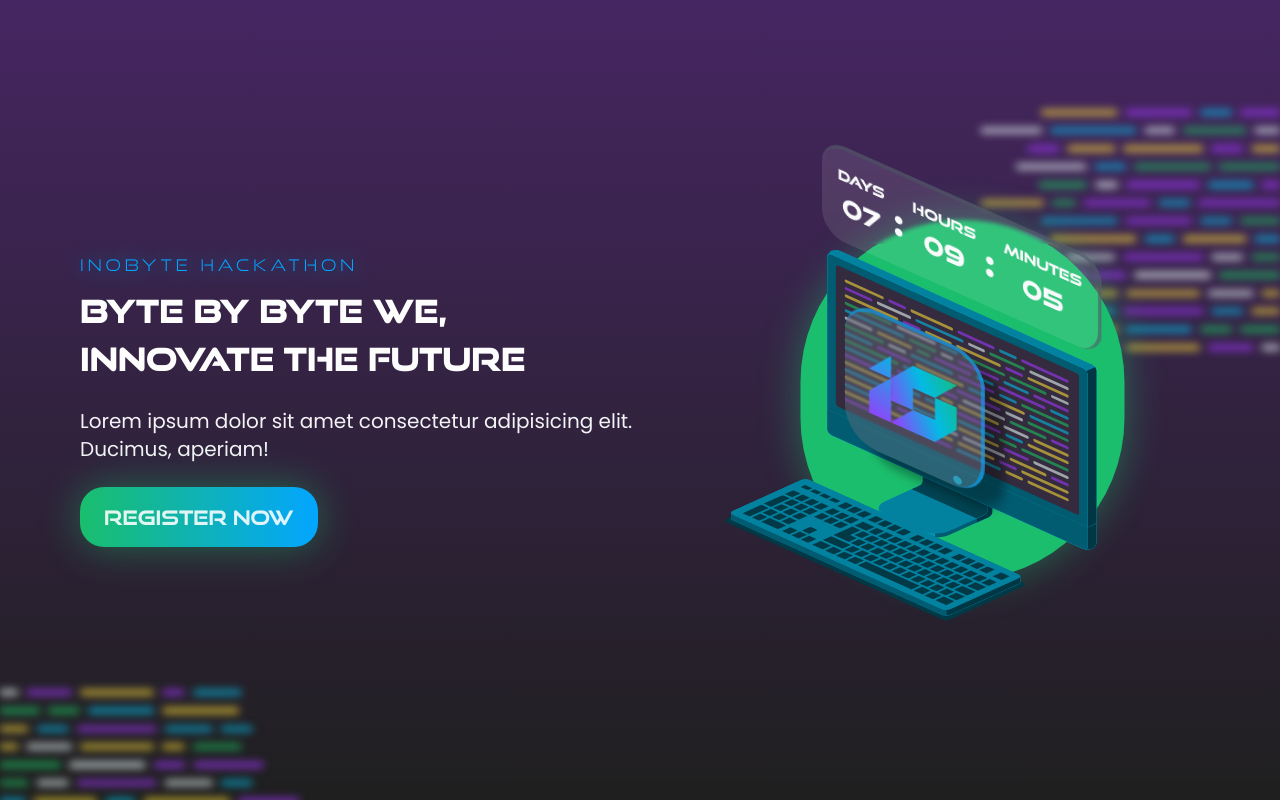
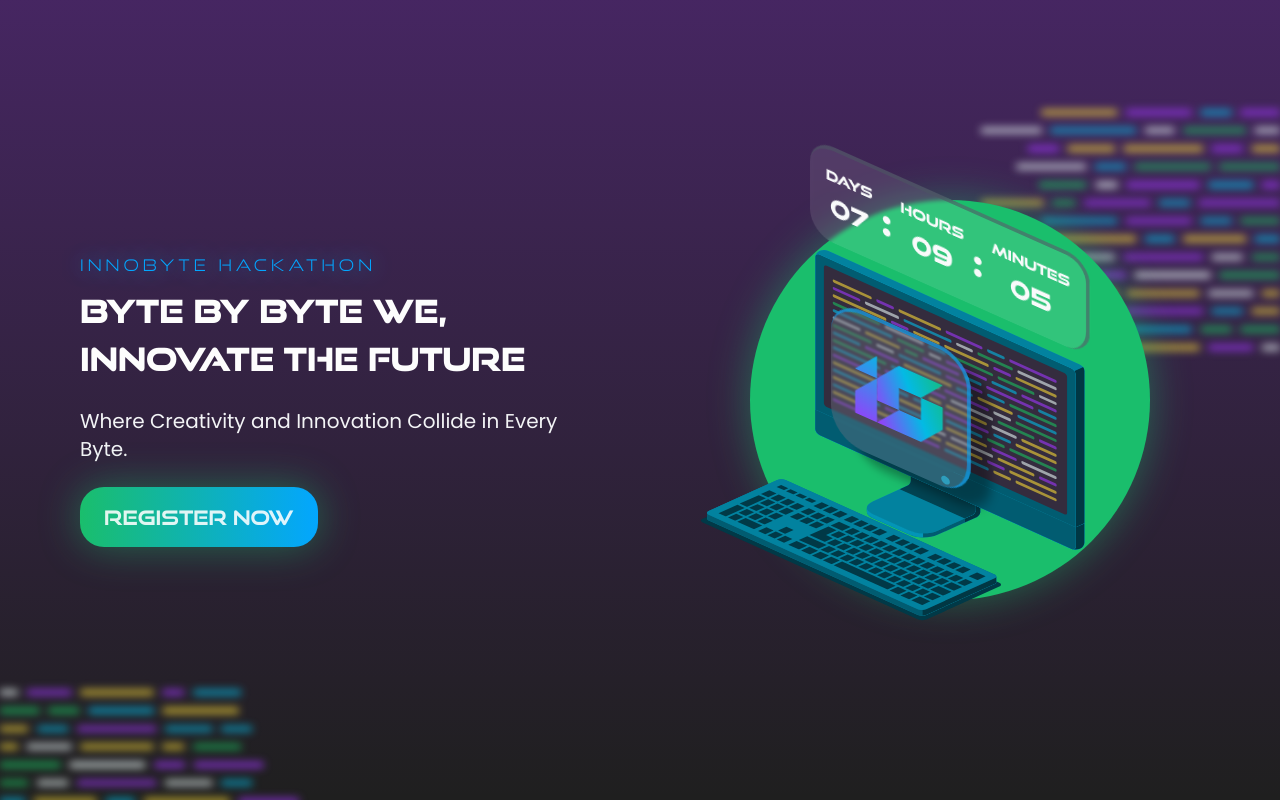
Before and after one commit to Abderrahmane-Deffaf/InnoByte, a React (Vite) app: page / in a window 1280 px wide. Built offline with nearby package versions, Linux system fonts and the light colour scheme; a web font is replaced by a local one.

Commit message:
yasser changes

```diff
--- a/src/components/hero-section/Hero.jsx
+++ b/src/components/hero-section/Hero.jsx
@@ -1,34 +1,48 @@
+import "./hero.css";
 import keyboard from "./keyboard.svg";
 import LogoClr from "./LogoClr.svg";
 import lines from "./lines.svg";
 import pcMonitor from "./pcMonitor.svg";
 import CountDown from "./CountDown";
-import "./hero.css";
+import { useState } from "react";
 
 const Hero = () => {
+  const [word, setWord] = useState("innovate");
+
   return (
-    <div className=" hero-bg-gradient overflow-hidden relative section ">
+    <div className=" hero-bg-gradient relative section ">
       <div className="px-10  relative">
-        <div className=" px-10 flex flex-col lg:gap-0 gap-[140px] lg:flex-row  items-center  justify-around  pt-[100px] lg:pt-0">
-          <div className="title   ">
-            <h2>inobyte hackathon</h2>
+        <div className=" px-10 flex flex-col  gap-[140px] lg:flex-row items-center  justify-around  pt-[100px] lg:pt-0">
+          <div className="title select-none cursor-logo   ">
+            <h2>innobyte hackathon</h2>
             <h1>
               <span>byte</span> by <span>byte</span> we, <br />{" "}
-              <span className="innovate ">innovate</span> the future
+              <span
+                className="innovate"
+                onMouseEnter={() => {
+                  setTimeout(() => {
+                    setWord("innobyte");
+                  }, 150);
+                }}
+                onMouseLeave={() => {
+                  setWord("innovate");
+                }}
+              >
+                {word}
+              </span>{" "}
+              the future
             </h1>
             <p className=" font-poppins text-xl text-gray-100 font-light my-6">
-              Lorem ipsum dolor sit amet consectetur adipisicing elit. Ducimus,
-              aperiam!
+              Where Creativity and Innovation Collide in Every Byte.{" "}
             </p>
             <button className=" font-goodtimes-rg text-xl font-bold py-4 px-6 rounded-3xl  bg-gradient-to-r from-mainGreen to-mainBlue transition-all  duration-300 drop-shadow-green hover:bg-gradient-to-r hover:from-mainBlue hover:to-mainPurple hover:drop-shadow-blue">
               register now
             </button>
           </div>
           <div
-            data-aos="fade-left"
-            className=" z-10 hero-img group w-[500px] mx-auto h-[400px] lg:w-[550px] lg:h-[450px] relative transition-all duration-500 "
+            className=" z-10 hero-img group w-[400px]  mx-auto h-[400px] lg:w-[550px] lg:h-[450px] relative transition-all duration-500 "
           >
-            <div className=" absolute top-[50%] left-[50%] translate-x-[-50%] translate-y-[-50%] bg-mainGreen  drop-shadow-green group-hover:h-full group-hover:w-[88%] transition-all duration-500 h-[80%] w-[68%] rounded-full"></div>
+            <div className=" absolute top-[50%] left-[50%] translate-x-[-50%] translate-y-[-50%] bg-mainGreen  drop-shadow-green group-hover:drop-shadow-[0px_0px_80px_rgba(26,190,108,0.5)] group-hover:h-[400px] group-hover:w-[400px] lg:group-hover:h-[500px] lg:group-hover:w-[500px] transition-all duration-500 h-[300px] lg:h-[400px] w-[300px] lg:w-[400px] rounded-full"></div>
             <div
               id="pc-monitor"
               className=" group-hover:top-[54%] group-hover:left-[54%] w-[250px] h-[250px] md:w-[300px] md:h-[300px] absolute top-[50%] left-[50%] transition-all duration-500 translate-x-[-50%] translate-y-[-50%]"
@@ -55,13 +69,11 @@ const Hero = () => {
       </div>
       <div
         className=" z-0  absolute top-20 right-0 w-[200px] h-[200px] lg:h-[300px] lg:w-[300px] blur-sm"
-        data-aos="fade-left"
       >
         <img src={lines} alt="" className=" w-full h-full" />
       </div>
       <div
         className=" z-0  absolute bottom-[-20%] left-0 w-[200px] h-[200px] lg:w-[300px] lg:h-[300px] blur-sm"
-        data-aos="fade-right"
       >
         <img src={lines} alt="" className="rotate-[180deg] w-full h-full" />
       </div>
--- a/src/components/hero-section/hero.css
+++ b/src/components/hero-section/hero.css
@@ -14,7 +14,6 @@
   font-weight: normal;
   font-style: normal;
 }
-
 
 /* Good Times Light */
 @font-face {
```
